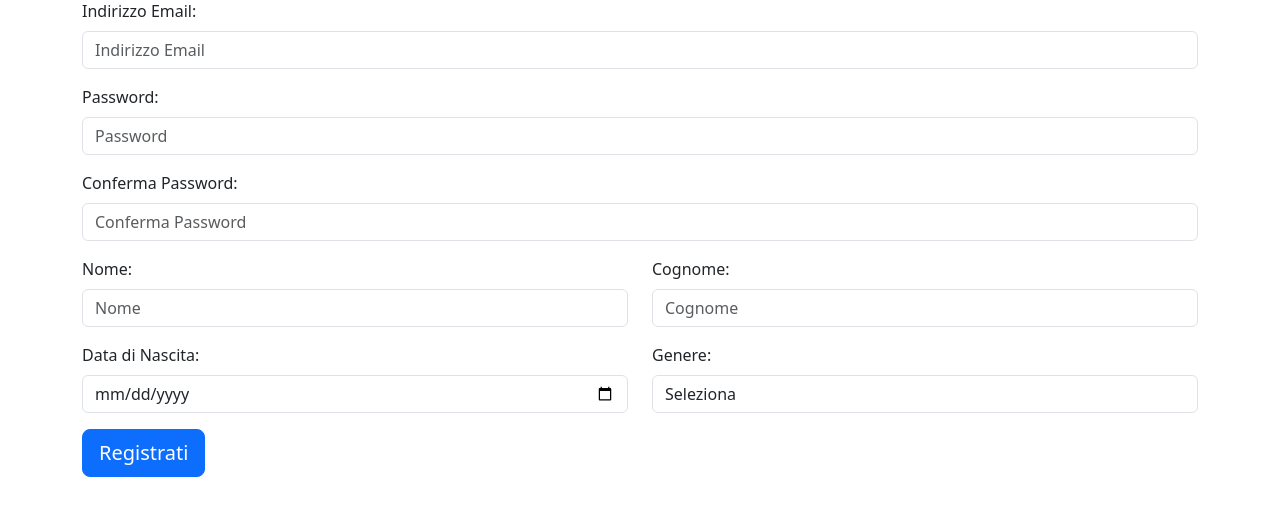
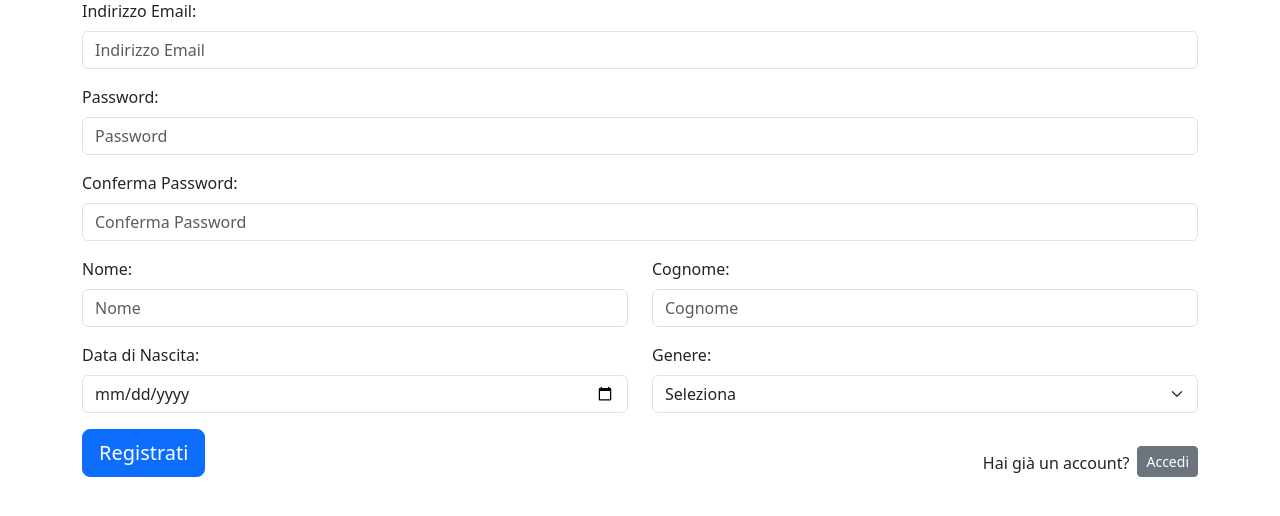
Before and after one commit to daniele-bnm/my_health_app, a Flask app: page /register in a window 1280 px wide. Shown: the part 169-685 px from the top of the page. Run offline with Flask 3, Linux system fonts and the light colour scheme; some libraries are stand-ins or nearby versions.

Commit message:
fixed and adjusted the page

```diff
--- a/health_app/templates/auth/register.html
+++ b/health_app/templates/auth/register.html
@@ -39,11 +39,23 @@
           </div>
           <div class="col">
             {{ form.gender.label(class="form-label") }}
-            {{ form.gender(class="form-control") }}
+            {{ form.gender(class="form-select") }}
           </div>
         </div>
 
-        {{ form.submit(class="btn btn-lg btn-block btn-primary text-center") }}
+        <div class="row mb-3">
+          <div class="col">
+            {{ form.submit(class="btn btn-lg btn-block btn-primary text-center") }}
+          </div>
+          <div class="col d-flex justify-content-end align-items-end">
+
+              <h6 class="mb-1">Hai già un account?</h6>
+              <a class="btn btn-secondary btn-sm ms-2" href="{{ url_for('register_page') }}">Accedi</a>
+
+          </div>
+        </div>
+
+
       </form>
   </div>
 {% endblock %}
```
